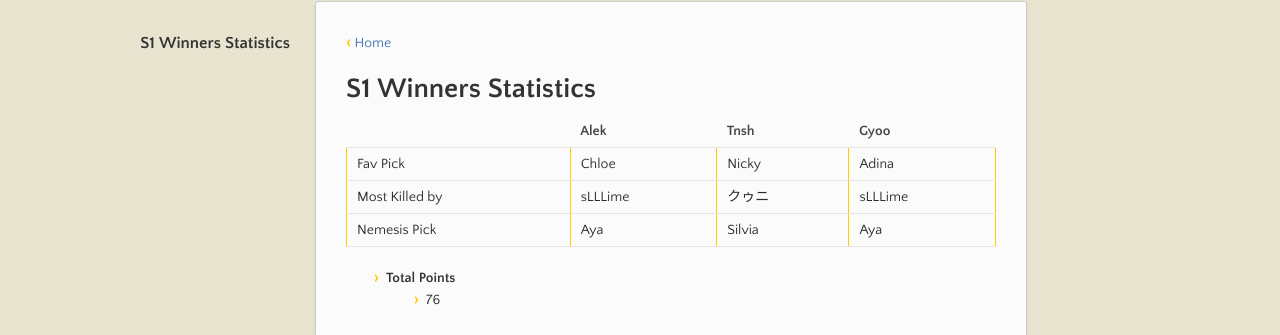
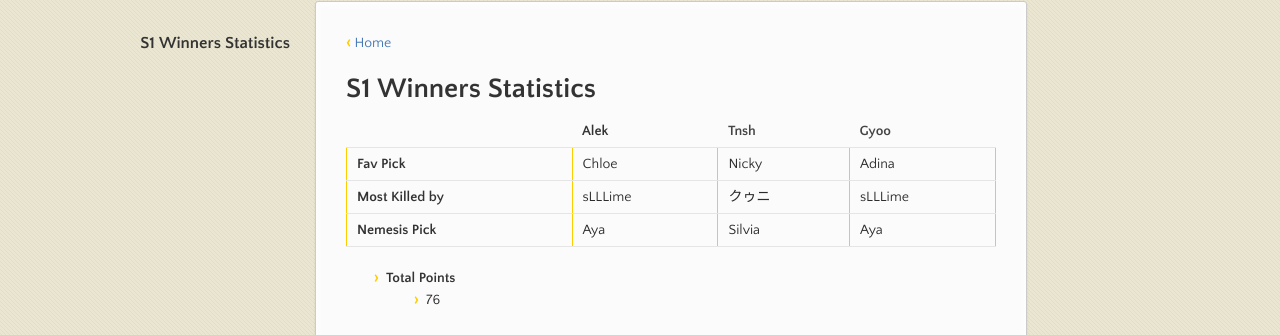
Before and after one commit to kanziebub/ProjectSEA, a Jekyll site: the page built from statistics/01/Galvanized.md, in a window 1280 px wide. Shown: the part 189-524 px from the top of the page. Built offline with Jekyll 4.4.1, drawn with Linux system fonts in a browser that asks for light colours.

```diff
--- a/statistics/01/Galvanized.md
+++ b/statistics/01/Galvanized.md
@@ -7,11 +7,11 @@ layout: default
 
 # S1 Winners Statistics
 
-|                | Alek      | Tnsh      | Gyoo      |
-|:---------------|:----------|:----------|:----------|
-| Fav Pick       | Chloe     | Nicky     | Adina     |
-| Most Killed by | sLLLime   | クゥニ     | sLLLime   |
-| Nemesis Pick   | Aya       | Silvia    | Aya       |
+|                    | **Alek**      | Tnsh      | Gyoo      |
+|:-------------------|:----------|:----------|:----------|
+| **Fav Pick**       | Chloe     | Nicky     | Adina     |
+| **Most Killed by** | sLLLime   | クゥニ     | sLLLime   |
+| **Nemesis Pick**   | Aya       | Silvia    | Aya       |
 
 - **Total Points**
   - 76
```
